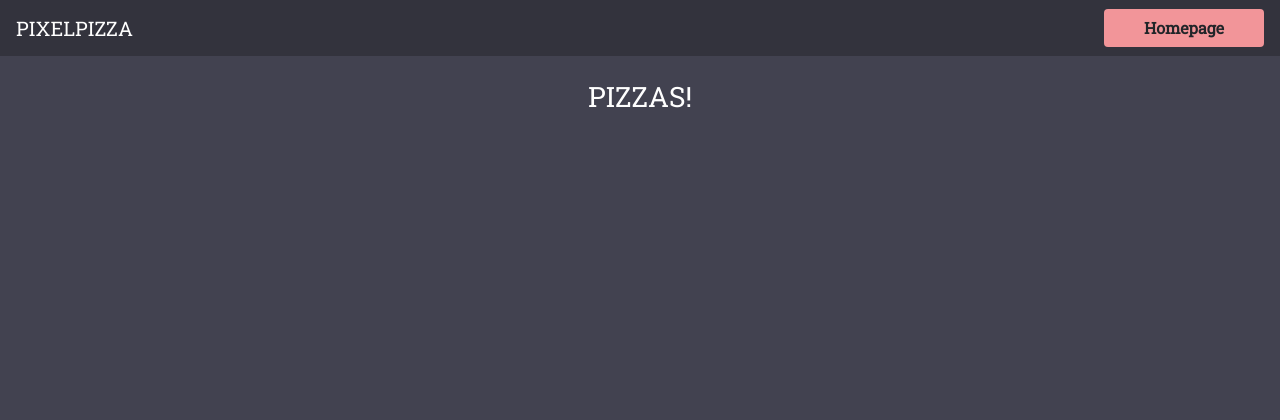
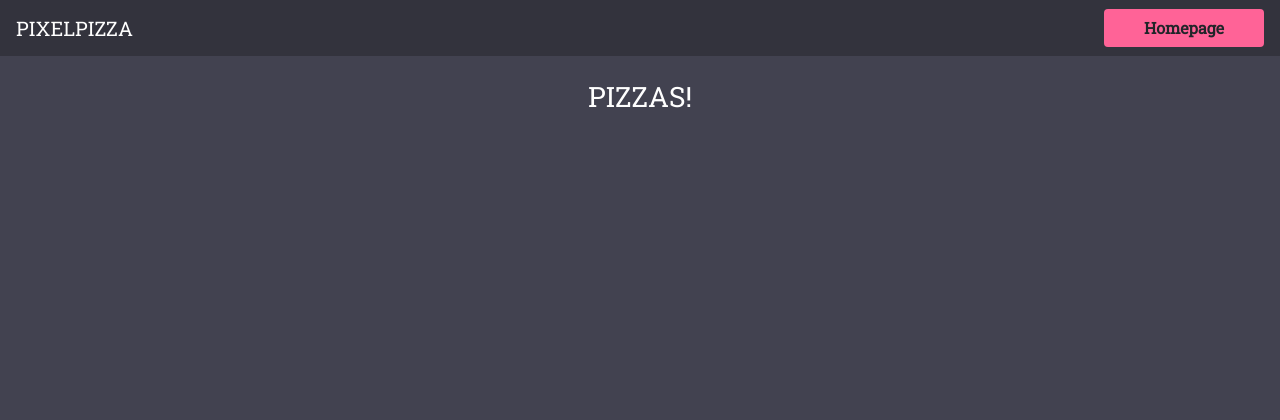
Before and after one commit to AdamsChristopher/phpizza, a PHP site: page / in a window 1280 px wide, with the pointer over the restyled element. Shown: the top 420 px of the page. Run offline with PHP 8.4, Linux system fonts and the light colour scheme; data that the repository does not hold is empty.

Commit message:
Color fix on buttons hover CSS property

```diff
--- a/styles.css
+++ b/styles.css
@@ -31,7 +31,7 @@ main {
 }
 
 .brand:hover {
-  background: #f29599 !important;
+  background: #FF6397 !important;
 }
 
 .card {
```
